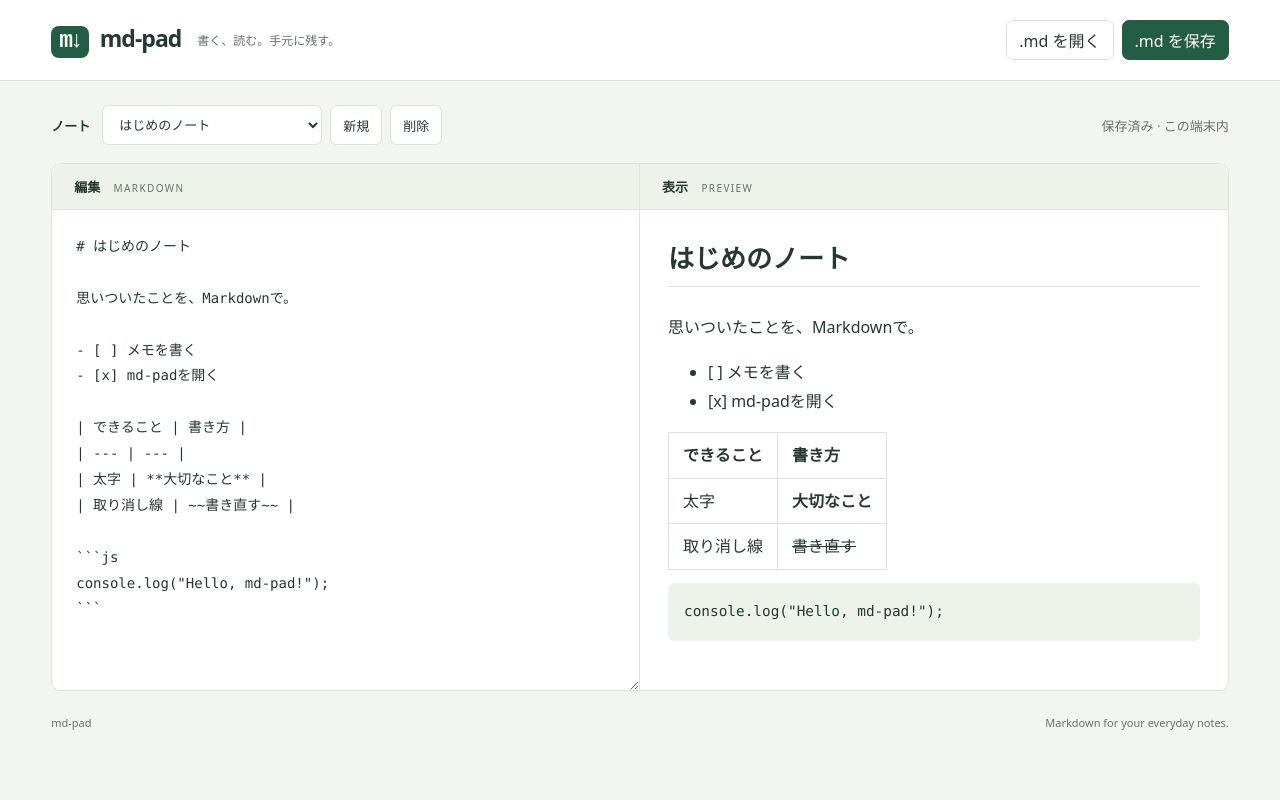
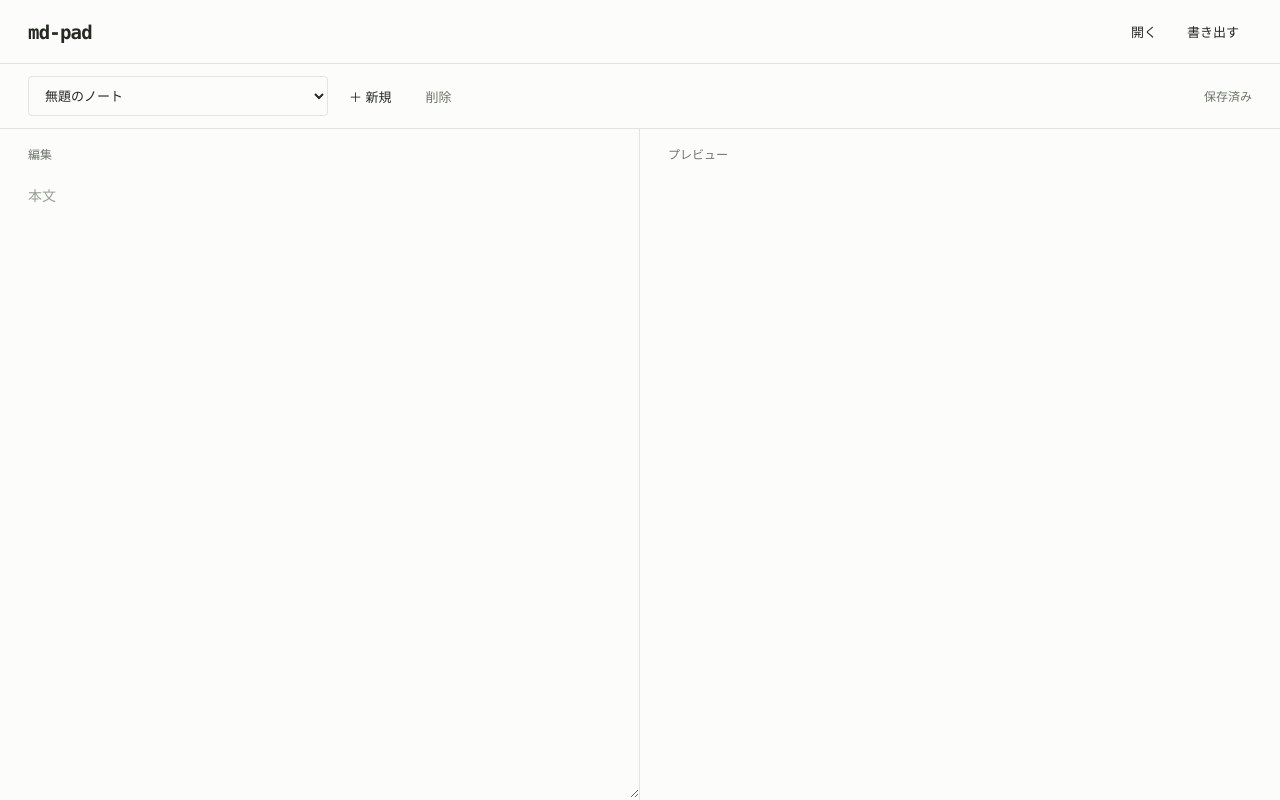
Before and after one commit to asahii4510471-png/md-pad, a website built with Vite: page index.html in a window 1280 px wide. Built offline with nearby package versions, Linux system fonts and the light colour scheme; what markdown-it-task-lists would draw is missing.

Commit message:
refactor: simplify the editor UI and remove promotional copy

````diff
--- a/index.html
+++ b/index.html
@@ -3,7 +3,8 @@
   <head>
     <meta charset="UTF-8">
     <meta name="viewport" content="width=device-width, initial-scale=1">
-    <meta name="theme-color" content="#245d45">
+    <meta name="theme-color" content="#fcfcfa" media="(prefers-color-scheme: light)">
+    <meta name="theme-color" content="#191c19" media="(prefers-color-scheme: dark)">
     <meta name="apple-mobile-web-app-capable" content="yes">
     <link rel="apple-touch-icon" href="%BASE_URL%icons/icon-180.png">
     <link rel="icon" type="image/png" href="%BASE_URL%icons/icon-192.png">
--- a/src/main.js
+++ b/src/main.js
@@ -5,42 +5,40 @@ import { createNote, updateNote, listNotes, deleteNote } from './store.js';
 
 document.querySelector('#app').innerHTML = `
   <header class="toolbar">
-    <a class="brand" href="./" aria-label="md-pad ホーム"><span class="brand-mark">m↓</span> md-pad</a>
-    <span class="tagline">書く、読む。手元に残す。</span>
+    <a class="brand" href="./" aria-label="md-pad ホーム">md-pad</a>
     <div class="file-actions">
-      <button id="open-file" type="button">.md を開く</button>
-      <button id="save-file" type="button">.md を保存</button>
+      <button id="open-file" type="button" aria-label="Markdownファイルを開く">開く</button>
+      <button id="save-file" type="button" aria-label="Markdownファイルを書き出す">書き出す</button>
     </div>
   </header>
   <main>
     <section class="notes-bar" aria-label="ノートの管理">
-      <label for="notes">ノート</label>
+      <label class="visually-hidden" for="notes">ノート</label>
       <select id="notes" aria-label="ノートを選択"></select>
-      <button id="new-note" type="button">新規</button>
+      <button id="new-note" type="button"><span aria-hidden="true">＋</span> 新規</button>
       <button id="delete-note" type="button">削除</button>
-      <span id="status" role="status" aria-live="polite">準備完了</span>
+      <span id="status" role="status" aria-live="polite">読込中</span>
     </section>
     <div class="mobile-tabs" role="group" aria-label="表示する画面">
       <button type="button" data-view="edit" aria-pressed="true">編集</button>
-      <button type="button" data-view="preview" aria-pressed="false">表示</button>
+      <button type="button" data-view="preview" aria-pressed="false">プレビュー</button>
     </div>
     <div class="workspace" data-view="edit">
       <section class="pane editor-pane" aria-labelledby="editor-label">
-        <h1 id="editor-label" class="pane-heading">編集 <span>MARKDOWN</span></h1>
-        <textarea id="editor" aria-label="Markdownを編集" spellcheck="false" placeholder="ここから書きはじめる…"></textarea>
+        <h1 id="editor-label" class="pane-heading">編集</h1>
+        <textarea id="editor" aria-label="Markdownを編集" spellcheck="false" placeholder="本文"></textarea>
       </section>
       <section class="pane preview-pane" aria-labelledby="preview-label">
-        <h2 id="preview-label" class="pane-heading">表示 <span>PREVIEW</span></h2>
+        <h2 id="preview-label" class="pane-heading">プレビュー</h2>
         <article id="preview" class="markdown-body"></article>
       </section>
     </div>
   </main>
-  <footer>md-pad <span>Markdown for your everyday notes.</span></footer>
 `;
 
 const editor = document.querySelector('#editor');
 const preview = document.querySelector('#preview');
-editor.value = '# はじめのノート\n\n思いついたことを、Markdownで。\n\n- [ ] メモを書く\n- [x] md-padを開く\n\n| できること | 書き方 |\n| --- | --- |\n| 太字 | **大切なこと** |\n| 取り消し線 | ~~書き直す~~ |\n\n```js\nconsole.log("Hello, md-pad!");\n```\n';
+
 function updatePreview() {
   preview.innerHTML = render(editor.value);
 }
@@ -88,7 +86,7 @@ function loadNote(note) {
   revision = savedRevision = 0;
   notesSelect.value = note.id;
   updatePreview();
-  status.textContent = '保存済み · この端末内';
+  status.textContent = '保存済み';
 }
 
 function saveCurrent() {
@@ -103,7 +101,7 @@ function saveCurrent() {
     if (currentNote?.id === id) {
       currentNote = note;
       savedRevision = savingRevision;
-      if (revision === savingRevision) status.textContent = '保存済み · この端末内';
+      if (revision === savingRevision) status.textContent = '保存済み';
       await refreshNotes();
     }
   });
@@ -185,7 +183,6 @@ try {
   editor.readOnly = false;
 }
 
-
 document.querySelector('#open-file').addEventListener('click', async () => {
   try {
     // Invoke the picker during the click's user activation.
@@ -203,12 +200,11 @@ document.querySelector('#open-file').addEventListener('click', async () => {
 document.querySelector('#save-file').addEventListener('click', async () => {
   try {
     const title = editor.value.split('\n').find((line) => line.trim())?.replace(/^#+\s*/, '').trim();
-    if (await saveMarkdown(editor.value, title)) status.textContent = '.md ファイルを保存しました';
+    if (await saveMarkdown(editor.value, title)) status.textContent = '書き出し済み';
   } catch (error) {
     report(error);
   }
 });
-
 
 if ('serviceWorker' in navigator && import.meta.env.PROD) {
   const registerServiceWorker = () => {
--- a/src/style.css
+++ b/src/style.css
@@ -1,74 +1,128 @@
 :root {
   font-family: system-ui, -apple-system, BlinkMacSystemFont, "Segoe UI", sans-serif;
-  color: #263833;
-  background: #f3f5f1;
   color-scheme: light dark;
-  --surface: #fff;
-  --ink: #263833;
-  --muted: #64736a;
-  --line: #dce3db;
+  color: var(--ink);
+  background: var(--surface);
+  --surface: #fcfcfa;
+  --ink: #252823;
+  --muted: #6e756b;
+  --line: #e2e5de;
   --accent: #245d45;
-  --soft: #edf3eb;
+  --soft: #f0f2ec;
 }
 * { box-sizing: border-box; }
 body { margin: 0; min-width: 280px; }
 button, select, textarea { font: inherit; }
-button, select { color: var(--ink); background: var(--surface); border: 1px solid var(--line); border-radius: 7px; min-height: 40px; padding: 7px 12px; }
-button { cursor: pointer; }
+button, select {
+  color: var(--ink);
+  background: transparent;
+  border: 1px solid var(--line);
+  border-radius: 4px;
+  min-height: 40px;
+  padding: 7px 12px;
+  font-size: 13px;
+}
+button { cursor: pointer; white-space: nowrap; }
 button:hover { background: var(--soft); }
 button:disabled, select:disabled { opacity: .5; cursor: default; }
-:focus-visible { outline: 3px solid #70a77e; outline-offset: 3px; }
-.toolbar { display: flex; flex-wrap: wrap; align-items: center; gap: 16px; padding: 20px 4vw; border-bottom: 1px solid var(--line); background: var(--surface); }
-.brand { color: var(--ink); text-decoration: none; font-size: 23px; font-weight: 750; letter-spacing: -1px; white-space: nowrap; }
-.brand-mark { display: inline-block; margin-right: 6px; padding: 2px 8px 4px; border-radius: 8px; color: white; background: var(--accent); font-family: monospace; letter-spacing: -3px; }
-.tagline { color: var(--muted); font-size: 12px; }
-.file-actions { display: flex; gap: 8px; margin-left: auto; }
-#save-file { background: var(--accent); color: #fff; border-color: var(--accent); }
-main { margin: 24px auto; width: 92%; max-width: 1600px; }
-.notes-bar { display: flex; flex-wrap: wrap; align-items: center; gap: 8px; margin-bottom: 18px; font-size: 13px; }
-.notes-bar label { font-weight: 650; margin-right: 4px; }
-#notes { width: 220px; max-width: 45vw; }
-#status { color: var(--muted); margin-left: auto; }
-.workspace { display: grid; grid-template-columns: minmax(0, 1fr) minmax(0, 1fr); border: 1px solid var(--line); border-radius: 10px; overflow: hidden; background: var(--surface); min-height: 65vh; }
+:focus-visible { outline: 2px solid var(--accent); outline-offset: 3px; }
+.visually-hidden {
+  position: absolute;
+  width: 1px;
+  height: 1px;
+  padding: 0;
+  margin: -1px;
+  overflow: hidden;
+  clip-path: inset(50%);
+  white-space: nowrap;
+  border: 0;
+}
+.toolbar {
+  display: flex;
+  align-items: center;
+  justify-content: space-between;
+  gap: 16px;
+  min-height: 64px;
+  padding: 10px 28px;
+  border-bottom: 1px solid var(--line);
+}
+.brand {
+  color: var(--ink);
+  text-decoration: none;
+  font: 600 19px ui-monospace, SFMono-Regular, Consolas, monospace;
+  letter-spacing: -.8px;
+  white-space: nowrap;
+}
+.file-actions { display: flex; gap: 4px; }
+.file-actions button { border-color: transparent; }
+main { margin: 0 auto; width: 100%; }
+.notes-bar {
+  display: flex;
+  flex-wrap: wrap;
+  align-items: center;
+  gap: 8px;
+  min-height: 64px;
+  padding: 10px 28px;
+}
+#notes { flex: 1; min-width: 80px; max-width: 300px; font-weight: 550; }
+#new-note { border-color: transparent; }
+#delete-note { border-color: transparent; color: var(--muted); }
+#delete-note:hover { color: var(--ink); }
+#status { color: var(--muted); margin-left: auto; padding-left: 8px; font-size: 12px; overflow-wrap: anywhere; }
+.workspace {
+  display: grid;
+  grid-template-columns: minmax(0, 1fr) minmax(0, 1fr);
+  border-top: 1px solid var(--line);
+  min-height: calc(100svh - 128px);
+}
 .pane { min-width: 0; }
 .editor-pane { border-right: 1px solid var(--line); }
-.pane-heading { margin: 0; padding: 13px 22px; border-bottom: 1px solid var(--line); font-size: 13px; font-weight: 600; background: var(--soft); }
-.pane-heading span { margin-left: 10px; font-size: 10px; font-weight: 500; color: var(--muted); letter-spacing: 1.4px; }
-#editor { display: block; resize: vertical; border: 0; border-radius: 0; padding: 24px; width: 100%; min-height: 60vh; font: 14px/1.85 ui-monospace, SFMono-Regular, Consolas, monospace; color: var(--ink); background: var(--surface); tab-size: 2; }
+.pane-heading { margin: 0; padding: 16px 28px 8px; font-size: 12px; font-weight: 500; color: var(--muted); }
+#editor {
+  display: block;
+  resize: vertical;
+  border: 0;
+  border-radius: 0;
+  padding: 12px 28px 36px;
+  width: 100%;
+  min-height: calc(100svh - 173px);
+  font: 14px/1.9 ui-monospace, SFMono-Regular, Consolas, monospace;
+  color: var(--ink);
+  background: var(--surface);
+  tab-size: 2;
+}
+#editor::placeholder { color: var(--muted); opacity: .7; }
 #editor:focus-visible { outline-offset: -3px; }
-.markdown-body { padding: 4px 28px 28px; overflow-wrap: anywhere; line-height: 1.8; }
+.markdown-body { padding: 12px 36px 36px; overflow-wrap: anywhere; line-height: 1.85; }
+.markdown-body > :first-child { margin-top: 0; }
 .markdown-body h1 { font-size: 26px; }
 .markdown-body h1, .markdown-body h2 { border-bottom: 1px solid var(--line); padding-bottom: 10px; line-height: 1.4; }
 .markdown-body a { color: var(--accent); }
 .markdown-body img { max-width: 100%; }
-.markdown-body pre { padding: 16px; overflow: auto; border-radius: 6px; background: var(--soft); }
+.markdown-body pre { padding: 16px; overflow: auto; border-radius: 4px; background: var(--soft); }
 .markdown-body code { font-family: ui-monospace, SFMono-Regular, Consolas, monospace; font-size: .9em; background: var(--soft); }
 .markdown-body table { display: block; overflow-x: auto; border-collapse: collapse; }
 .markdown-body th, .markdown-body td { border: 1px solid var(--line); padding: 8px 14px; text-align: left; }
-.markdown-body blockquote { margin-left: 0; padding-left: 16px; border-left: 3px solid var(--accent); color: var(--muted); }
+.markdown-body blockquote { margin-left: 0; padding-left: 16px; border-left: 3px solid var(--line); color: var(--muted); }
 .task-list-item { list-style: none; }
 .task-list-item-checkbox { margin-right: 7px; }
-footer { display: flex; justify-content: space-between; gap: 16px; color: var(--muted); margin: 0 4vw 24px; font-size: 11px; }
 .mobile-tabs { display: none; }
 @media (max-width: 767px) {
-  .toolbar { padding: 14px 4vw; gap: 10px; }
-  .tagline { display: none; }
-  .file-actions { gap: 5px; }
-  .file-actions button { padding: 7px 9px; font-size: 12px; }
-  main { margin-top: 16px; }
-  .notes-bar { gap: 6px; }
-  #notes { flex: 1; min-width: 70px; }
-  #status { width: 100%; margin-top: 3px; }
-  .mobile-tabs { display: flex; gap: 6px; margin-bottom: 8px; }
-  .mobile-tabs button { flex: 1; }
-  .mobile-tabs [aria-pressed="true"] { background: var(--accent); color: #fff; border-color: var(--accent); }
-  .workspace { display: block; }
+  .toolbar { min-height: 56px; padding: 8px 16px; }
+  .notes-bar { min-height: 60px; padding: 10px 16px; gap: 4px; }
+  .notes-bar button { padding-inline: 8px; }
+  #notes { max-width: none; width: 0; }
+  #status { padding-left: 4px; font-size: 11px; }
+  .mobile-tabs { display: flex; padding: 0 16px; gap: 20px; }
+  .mobile-tabs button { min-height: 44px; padding: 10px 2px; border: 0; border-bottom: 2px solid transparent; border-radius: 0; color: var(--muted); }
+  .mobile-tabs [aria-pressed="true"] { border-bottom-color: var(--ink); color: var(--ink); }
+  .workspace { display: block; min-height: calc(100svh - 160px); }
   .editor-pane { border-right: 0; }
+  .pane-heading { display: none; }
   .workspace[data-view="edit"] .preview-pane, .workspace[data-view="preview"] .editor-pane { display: none; }
-  #editor { padding: 18px; font-size: 16px; }
-  .markdown-body { padding: 0 20px 24px; }
+  #editor { min-height: calc(100svh - 161px); padding: 24px 18px 36px; font-size: 16px; }
+  .markdown-body { padding: 24px 20px 36px; }
 }
 @media (prefers-color-scheme: dark) {
-  :root { color: #dce6de; background: #151c19; --surface: #1b2420; --ink: #dce6de; --muted: #a2b4a7; --line: #35453a; --accent: #39805b; --soft: #25322a; }
-  .markdown-body a { color: #92cda3; }
+  :root { --surface: #191c19; --ink: #e4e7df; --muted: #9da596; --line: #33392f; --accent: #92cda3; --soft: #252b22; }
 }
````
Also changed, not shown: src/main.test.js (+1 -0 lines), README.md, public/manifest.webmanifest.
